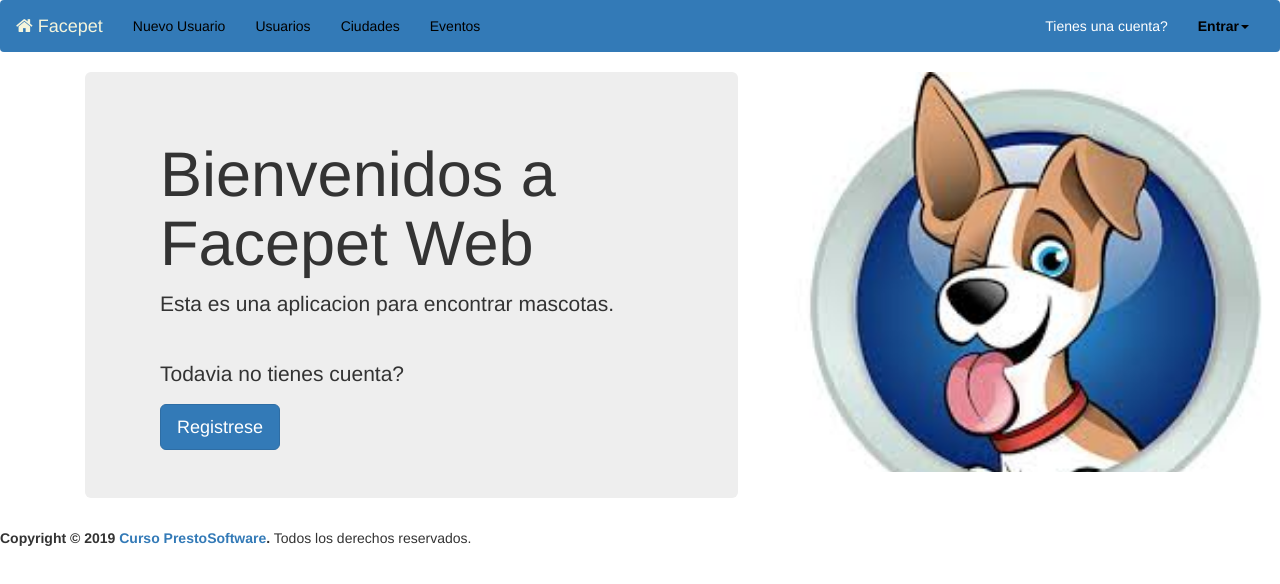
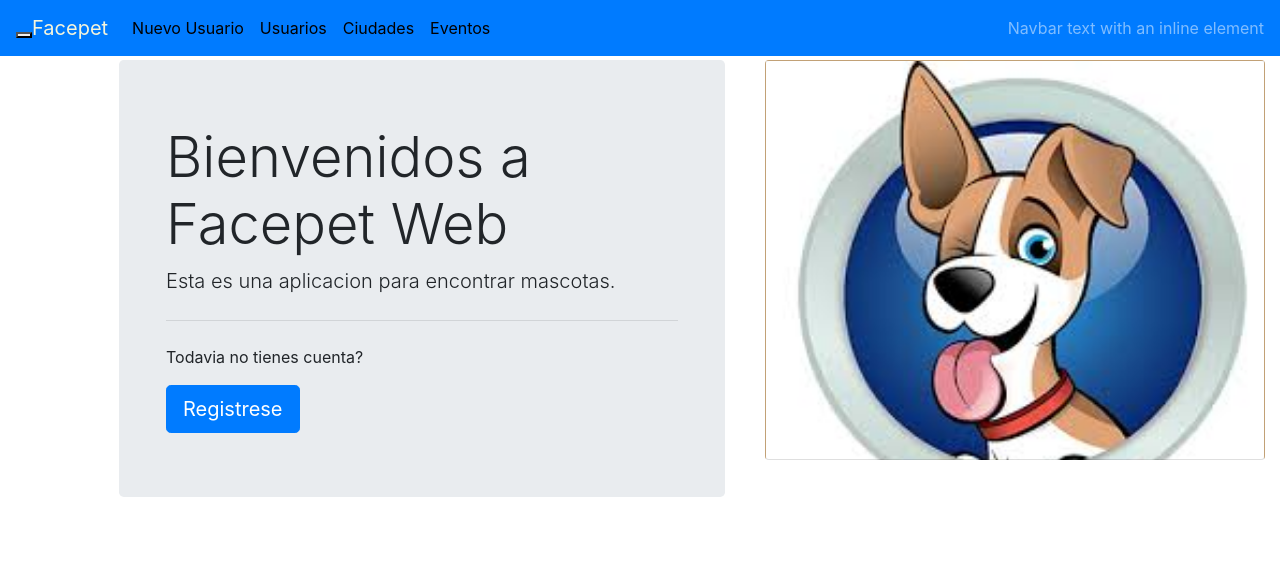
Before and after one commit to prestosoftpy/facepet-web-angular7, an Angular app: page /home in a window 1280 px wide. Shown: the top 584 px of the page. Built offline with nearby package versions, Linux system fonts and the light colour scheme.

Commit message:
Refactors

```diff
--- a/src/app/ciudades/ciudades.component.html
+++ b/src/app/ciudades/ciudades.component.html
@@ -1,10 +1,9 @@
 <h2>Ciudades</h2>
 
-<div>
+<!-- <div>
   <label>Nombre:
     <input #ciudadName />
   </label>
-  <!-- (click) passes input value to add() and then clears the input -->
   <button (click)="add(ciudadName.value); ciudadName.value=''">
     agregar
   </button>
@@ -18,4 +17,50 @@
     <button class="delete" title="delete ciudad"
       (click)="delete(ciudad)">x</button>
   </li>
-</ul>
+</ul> -->
+
+<div class="box-body">
+
+  <table class="table table-bordered table-striped dt-responsive tablas">
+
+    <thead>
+
+      <tr>
+
+        <th style="width:10px">Id</th>
+        <th>Nombre</th>
+        <th>Ciudad</th>
+        <th>Estado</th>
+
+      </tr>
+
+    </thead>
+
+    <tbody *ngFor="let ciudad of ciudades">
+
+      <tr>
+        <td>{{ciudad.id}}</td>
+        <td>{{ciudad.nombre}}</td>
+        <td>{{ciudad.imagen}}</td>
+        <td>{{ciudad.activo}}</td>
+        <!-- <td><button class="btn btn-success btn-xs">Activado</button></td> -->
+        <!-- <td>
+
+          <div class="btn-group">
+
+            <button class="btn btn-warning"><i class="fa fa-pencil"></i></button>
+
+            <button class="btn btn-danger"><i class="fa fa-times"></i></button>
+
+          </div>
+
+        </td> -->
+
+      </tr>
+
+
+    </tbody>
+
+  </table>
+
+</div>
--- a/src/app/navbar/navbar.component.html
+++ b/src/app/navbar/navbar.component.html
@@ -1,9 +1,55 @@
 
 <body>
 
-  <nav class="navbar navbar-dark bg-primary">
+    <nav class="navbar navbar-expand-lg navbar-dark bg-primary">
+        <div class="navbar-header">
+          <button type="button" class="navbar-toggle collapsed" data-toggle="collapse" data-target="#bs-example-navbar-collapse-1">
+            <span class="sr-only">Toggle navigation</span>
+            <span class="icon-bar"></span>
+            <span class="icon-bar"></span>
+            <span class="icon-bar"></span>
+          </button>
+           <a class="navbar-brand" [routerLink]="['home']" style="color:beige;"><i class="fa fa-home"></i>
+           Facepet</a>
+          <br>
+        </div>
+        <div class="collapse navbar-collapse" id="navbarText">
+          <ul class="navbar-nav mr-auto">
+            <li><a class="nav-link"  [routerLink]="['usuarios-form']" style="color:black;">Nuevo Usuario</a></li>
+            <li><a class="nav-link" [routerLink]="['usuarios']" style="color:black;">Usuarios</a></li>
+            <li><a class="nav-link" [routerLink]="['ciudades']" style="color:black;">Ciudades</a></li>
+            <li><a class="nav-link" [routerLink]="['eventos']" style="color:black;">Eventos</a></li>
+          </ul>
+          <span class="navbar-text">
+            Navbar text with an inline element
+          </span>
+        </div>
+      </nav>
+  <!-- <nav class="navbar navbar-expand-lg navbar-dark bg-primary">
+    <a class="navbar-brand" href="#">Navbar w/ text</a>
+    <button class="navbar-toggler" type="button" data-toggle="collapse" data-target="#navbarText" aria-controls="navbarText" aria-expanded="false" aria-label="Toggle navigation">
+      <span class="navbar-toggler-icon"></span>
+    </button>
+    <div class="collapse navbar-collapse" id="navbarText">
+      <ul class="navbar-nav mr-auto">
+        <li class="nav-item active">
+          <a class="nav-link" href="#">Home <span class="sr-only">(current)</span></a>
+        </li>
+        <li class="nav-item">
+          <a class="nav-link" href="#">Features</a>
+        </li>
+        <li class="nav-item">
+          <a class="nav-link" href="#">Pricing</a>
+        </li>
+      </ul>
+      <span class="navbar-text">
+        Navbar text with an inline element
+      </span>
+    </div>
+  </nav> -->
+
+  <!-- <nav class="navbar navbar-dark bg-primary">
     <div class="container-fluid">
-      <!-- Brand and toggle get grouped for better mobile display -->
       <div class="navbar-header">
         <button type="button" class="navbar-toggle collapsed" data-toggle="collapse" data-target="#bs-example-navbar-collapse-1">
           <span class="sr-only">Toggle navigation</span>
@@ -16,7 +62,6 @@
         <br>
       </div>
 
-      <!-- Collect the nav links, forms, and other content for toggling -->
       <div class="collapse navbar-collapse" id="bs-example-navbar-collapse-1">
         <ul class="nav navbar-nav">
           <li><a class="nav-link"  [routerLink]="['usuarios-form']" style="color:black;">Nuevo Usuario</a></li>
@@ -64,9 +109,9 @@
         </ul>
           </li>
         </ul>
-      </div><!-- /.navbar-collapse -->
-    </div><!-- /.container-fluid -->
-  </nav>
+      </div>
+    </div>
+  </nav> -->
 
 
 
--- a/src/index.html
+++ b/src/index.html
@@ -1,5 +1,6 @@
 <!doctype html>
 <html lang="en">
+
 <head>
   <meta charset="utf-8">
   <title>Facepet</title>
@@ -7,23 +8,22 @@
 
   <meta name="viewport" content="width=device-width, initial-scale=1">
   <link rel="icon" type="image/x-icon" href="ico.png">
-  <script src="//code.jquery.com/jquery-1.11.1.min.js"></script>
-  <link href="//netdna.bootstrapcdn.com/bootstrap/3.2.0/css/bootstrap.min.css" rel="stylesheet" id="bootstrap-css">
-  <script src="//netdna.bootstrapcdn.com/bootstrap/3.2.0/js/bootstrap.min.js"></script>
-  <link href="//maxcdn.bootstrapcdn.com/font-awesome/4.2.0/css/font-awesome.min.css" rel="stylesheet">
+  <link rel="stylesheet" href="https://stackpath.bootstrapcdn.com/bootstrap/4.2.1/css/bootstrap.min.css" integrity="sha384-GJzZqFGwb1QTTN6wy59ffF1BuGJpLSa9DkKMp0DgiMDm4iYMj70gZWKYbI706tWS"
+    crossorigin="anonymous">
+
 </head>
+
 <body>
   <app-root></app-root>
 
-
-  <footer class="main-footer">
-
-      <strong>Copyright &copy; 2019 <a href="https://www.tutorialesatualcance.com" target="_blank">Curso PrestoSoftware</a>.</strong>
-
-      Todos los derechos reservados.
+  <script src="https://code.jquery.com/jquery-3.3.1.slim.min.js" integrity="sha384-q8i/X+965DzO0rT7abK41JStQIAqVgRVzpbzo5smXKp4YfRvH+8abtTE1Pi6jizo"
+    crossorigin="anonymous"></script>
+  <script src="https://cdnjs.cloudflare.com/ajax/libs/popper.js/1.14.6/umd/popper.min.js" integrity="sha384-wHAiFfRlMFy6i5SRaxvfOCifBUQy1xHdJ/yoi7FRNXMRBu5WHdZYu1hA6ZOblgut"
+    crossorigin="anonymous"></script>
+  <script src="https://stackpath.bootstrapcdn.com/bootstrap/4.2.1/js/bootstrap.min.js" integrity="sha384-B0UglyR+jN6CkvvICOB2joaf5I4l3gm9GU6Hc1og6Ls7i6U/mkkaduKaBhlAXv9k"
+    crossorigin="anonymous"></script>
 
 
-    </footer>
 </body>
 
 
```
